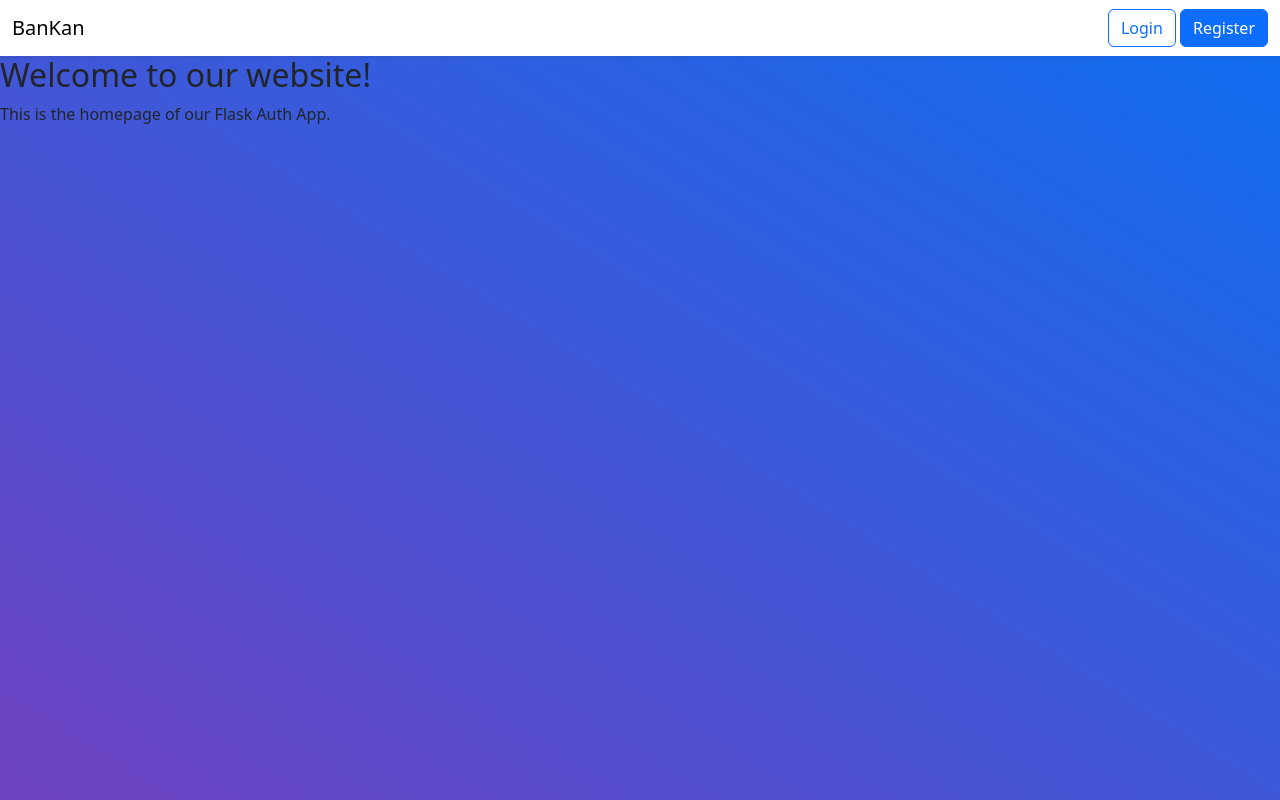
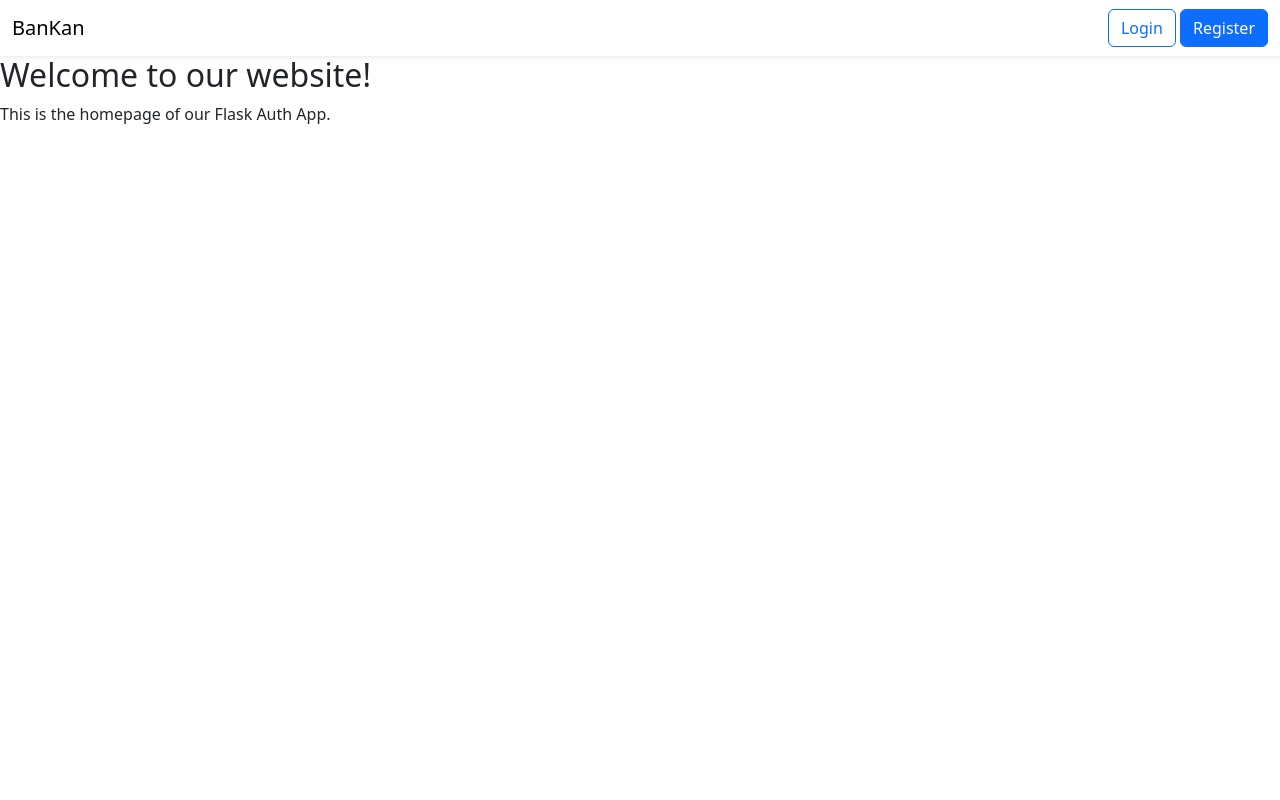
Before and after one commit to Elijah017/CITS3403-Group-Project, a Flask app: page / in a window 1280 px wide. Run offline with Flask 3, Linux system fonts and the light colour scheme.

Commit message:
restricting background gradient to only login and register pages

```diff
--- a/static/styles/main.css
+++ b/static/styles/main.css
@@ -1,4 +1,4 @@
-body {
+body:has(.login-form) {
     background-image: linear-gradient(to top right, rgba(111,66,192,1), rgba(13,110,240,1));
     height: 100vh;
     width: 100vw;
```
